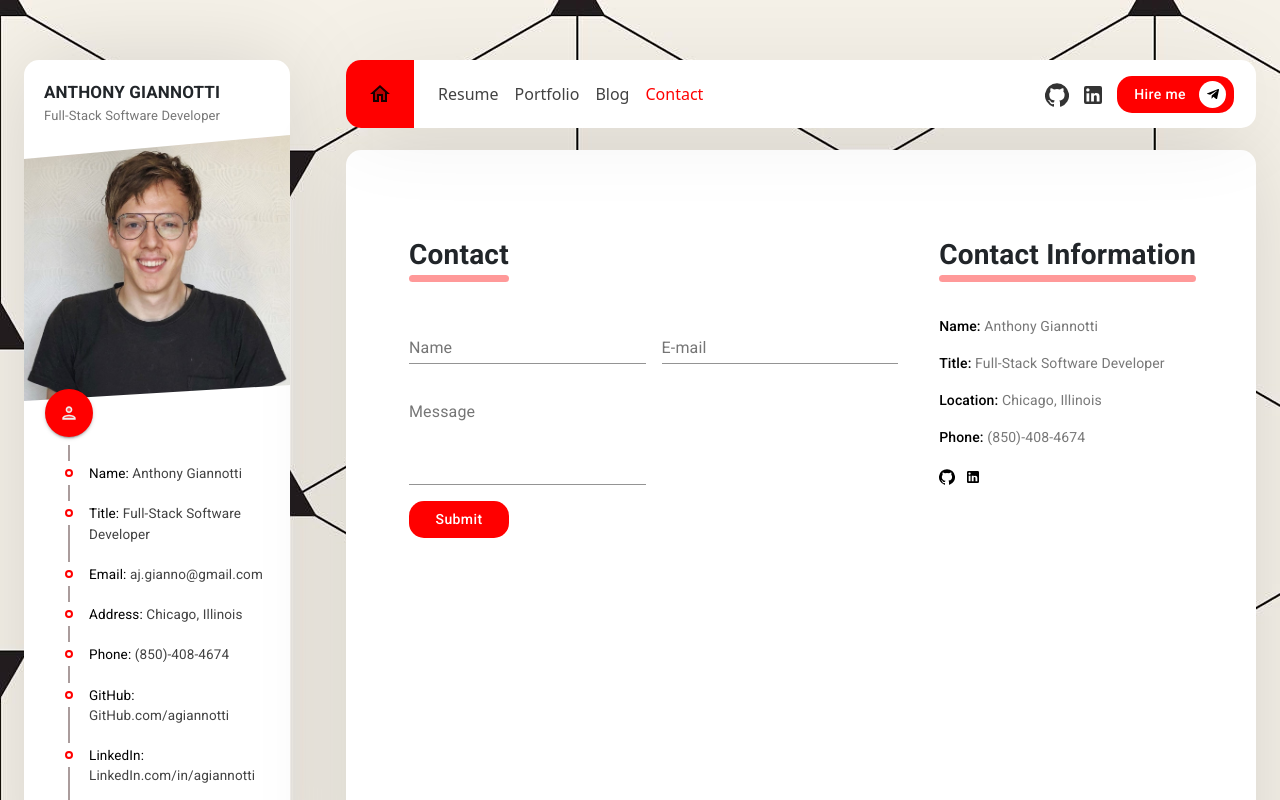
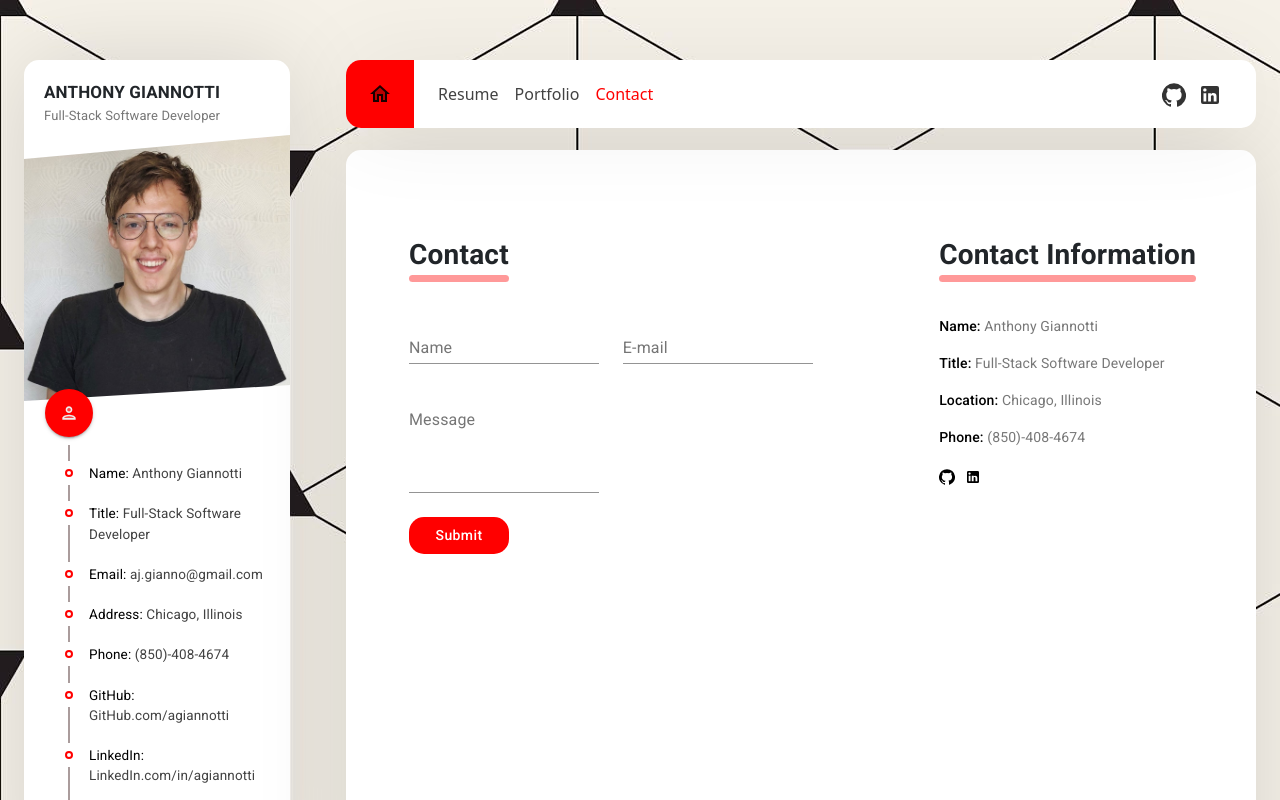
Before and after one commit to agiannotti/hello-portfolio, a React (Create React App) app: page /contact in a window 1280 px wide. Shown: the top 800 px of the page. Built offline with nearby package versions, Linux system fonts and the light colour scheme.

Commit message:
removed hire button for now

```diff
--- a/src/components/Header/Header.js
+++ b/src/components/Header/Header.js
@@ -52,16 +52,7 @@ const Header = (props) => {
           >
             Portfolio
           </Nav.Link>
-          {/* Blog Link */}
-          <Nav.Link
-            as={NavLink}
-            to='/blog'
-            className={
-              pathName === '/blog' ? 'header_link_active' : 'header_link'
-            }
-          >
-            Blog
-          </Nav.Link>
+
           {/* Contact Link */}
           <Nav.Link
             as={NavLink}
@@ -83,7 +74,7 @@ const Header = (props) => {
               {resumeData.socials[key].icon}
             </a>
           ))}
-          <MuiButton text={'Hire me'} icon={<Telegram />} />
+          {/* <MuiButton text={'Hire me'} icon={<Telegram />} /> */}
         </div>
       </Navbar.Collapse>
     </Navbar>
--- a/src/components/Profile/Profile.js
+++ b/src/components/Profile/Profile.js
@@ -68,7 +68,7 @@ const Profile = () => {
             rel='noreferrer'
             href='https://www.dropbox.com/s/64v0sjyf394h8ob/AG_Resume.pdf?dl=0'
           >
-            <MuiButton text={'Download Cv'} icon={<GetAppTwoToneIcon />} />
+            <MuiButton text={'Dropbox Cv'} icon={<GetAppTwoToneIcon />} />
           </a>
         </div>
       </div>
--- a/src/pages/Blog/Blog.js
+++ b/src/pages/Blog/Blog.js
@@ -2,7 +2,7 @@ import React from 'react';
 import './Blog.css';
 
 const Blog = () => {
-  return <div>THis works!</div>;
+  return <div></div>;
 };
 
 export default Blog;
--- a/src/pages/Contact/Contact.js
+++ b/src/pages/Contact/Contact.js
@@ -20,14 +20,14 @@ const Contact = () => {
             </Grid>
 
             <Grid item xs={12}>
-              <Grid container spacing={2}>
-                <Grid item xs={12} sm={6}>
+              <Grid container spacing={3}>
+                <Grid item xs={12} sm={5}>
                   <TextField fullWidth name='name' label='Name'></TextField>
                 </Grid>
-                <Grid item xs={12} sm={6}>
+                <Grid item xs={12} sm={5}>
                   <TextField fullWidth name='email' label='E-mail'></TextField>
                 </Grid>
-                <Grid item xs={12} sm={6}>
+                <Grid item xs={12} sm={5}>
                   <TextField
                     fullWidth
                     name='message'
```
